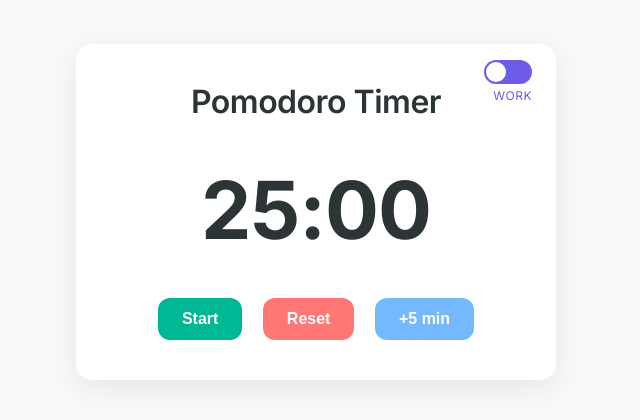
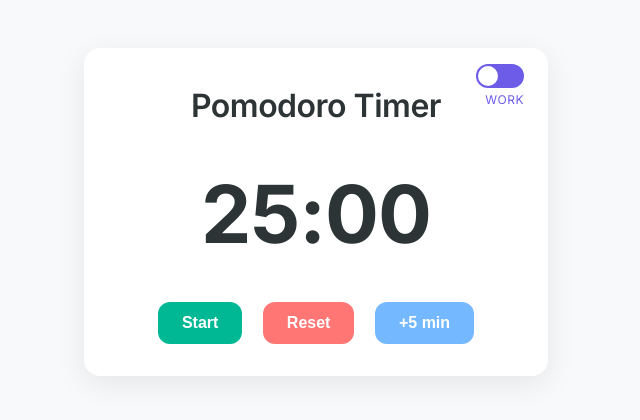
Before and after one commit to ndantonio2/BYOA-Pomodoro, a plain HTML site: page index.html in a window 1280 px wide. Shown: the part 188-608 px from the top of the page, without its empty margins (324-964 px from the left). Drawn offline with Linux system fonts and the light colour scheme.

Commit message:
improved for mobile web

```diff
--- a/styles.css
+++ b/styles.css
@@ -11,13 +11,13 @@ body {
 .container {
     text-align: center;
     background-color: white;
-    padding: 2.5rem;  /* Slightly more padding */
-    padding-top: 1rem;  /* Reduce top padding to account for new layout */
-    border-radius: 16px;  /* More modern, rounded corners */
-    box-shadow: 0 8px 30px rgba(0, 0, 0, 0.08);  /* Softer, more modern shadow */
-    max-width: 400px;  /* Constrain width for better layout */
-    width: 90%;  /* Responsive width */
-    position: relative;  /* For absolute positioning of toggle */
+    padding: 2rem;  /* Reduced from 2.5rem */
+    padding-top: 1rem;
+    border-radius: 16px;
+    box-shadow: 0 8px 30px rgba(0, 0, 0, 0.08);
+    max-width: 400px;
+    width: 95%;  /* Increased from 90% */
+    position: relative;
 }
 
 .timer {
```
